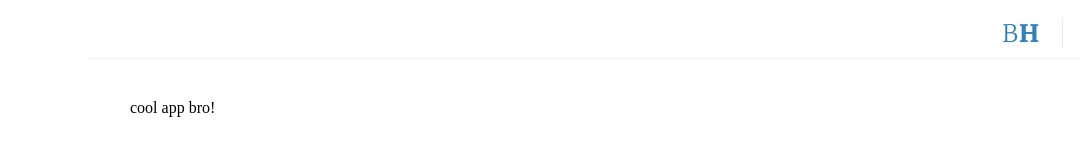
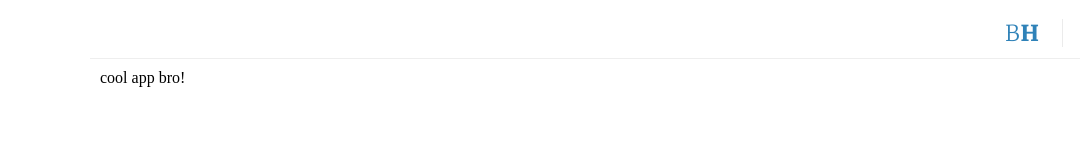
Before and after one commit to blakehagen/blake-site, a Gatsby site: page / in a window 1280 px wide. Shown: the full height of the page, 0-1080 px from the left. Built offline with nearby package versions, Linux system fonts and the light colour scheme; Gatsby itself is replaced by a stand-in of ours.

Commit message:
app padding overall

```diff
--- a/src/components/App/App.jsx
+++ b/src/components/App/App.jsx
@@ -6,7 +6,7 @@
 const App = () => (
   <div className={styles.appWrapper}>
     <TopBar />
-    <div style={{ padding: 40 }}>
+    <div style={{ padding: 10 }}>
      cool app bro!
     </div>
     {/* Footer here... */}
--- a/src/components/App/app.module.scss
+++ b/src/components/App/app.module.scss
@@ -1,5 +1,6 @@
 .appWrapper {
   width: 100%;
+  padding: 0 40px;
   max-width: 1100px;
   min-width: 300px;
   min-height: 100vh;
--- a/src/components/TopBar/topBar.module.scss
+++ b/src/components/TopBar/topBar.module.scss
@@ -22,7 +22,7 @@
   .initials {
     font-family: 'merriweather', serif;
     font-weight: 100;
-    font-size: 24px;
+    font-size: 22px;
     letter-spacing: 1px;
     color: #2F82B8;
     display: flex;
```
